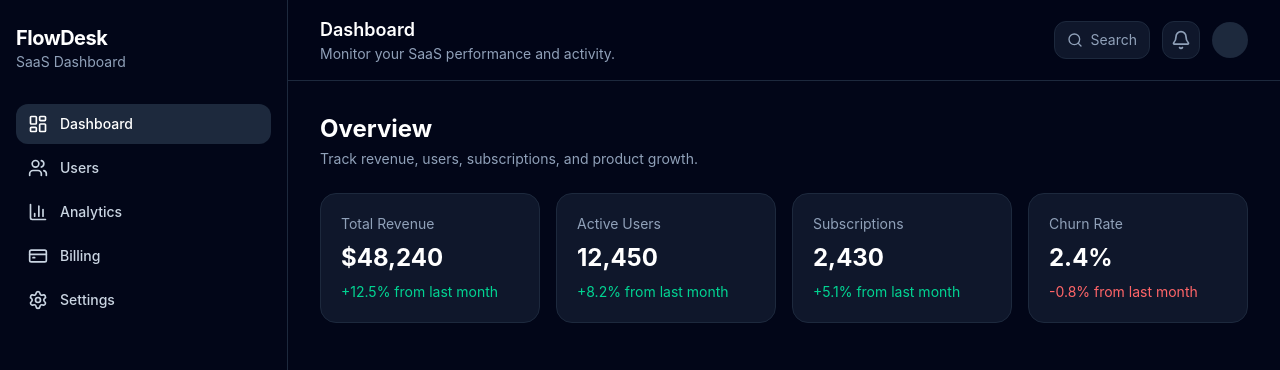
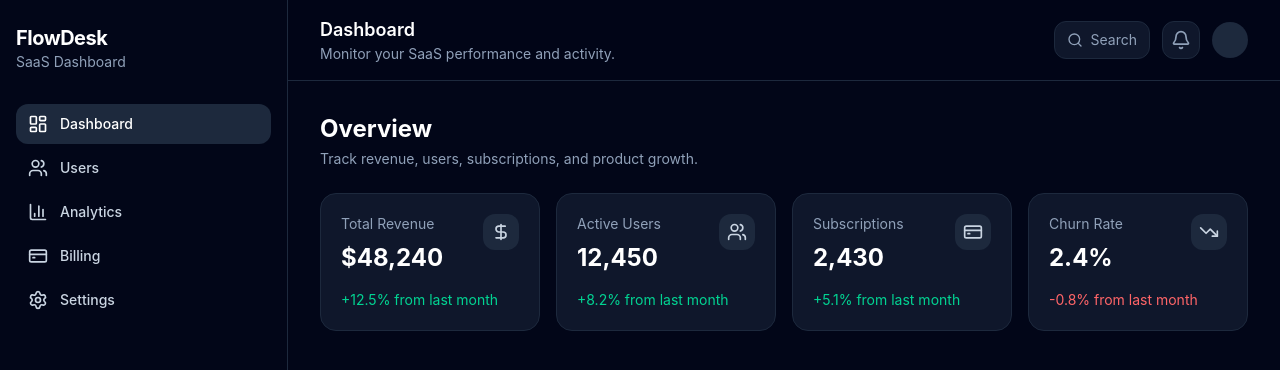
Before and after one commit to ReactRioters/flowdesk-saas-dashboard, a React (Vite) app: page / in a window 1280 px wide. Shown: the top 370 px of the page. Built offline with nearby package versions, Linux system fonts and the light colour scheme.

Commit message:
create reusable dashboard stat card component

```diff
--- /dev/null
+++ b/src/features/dashboard/components/stat-card.tsx
@@ -0,0 +1,37 @@
+import type { LucideIcon } from "lucide-react";
+
+type StatCardProps = {
+  title: string;
+  value: string;
+  change: string;
+  changeType: "positive" | "negative";
+  icon: LucideIcon;
+};
+
+export function StatCard({
+  title,
+  value,
+  change,
+  changeType,
+  icon: Icon,
+}: StatCardProps) {
+  const changeColor =
+    changeType === "positive" ? "text-emerald-400" : "text-red-400";
+
+  return (
+    <div className="rounded-2xl border border-slate-800 bg-slate-900 p-5">
+      <div className="flex items-start justify-between gap-4">
+        <div>
+          <p className="text-sm text-slate-400">{title}</p>
+          <h3 className="mt-2 text-2xl font-bold text-white">{value}</h3>
+        </div>
+
+        <div className="rounded-xl bg-slate-800 p-2 text-slate-300">
+          <Icon className="h-5 w-5" />
+        </div>
+      </div>
+
+      <p className={`mt-4 text-sm ${changeColor}`}>{change}</p>
+    </div>
+  );
+}
--- a/src/features/dashboard/pages/dashboard-page.tsx
+++ b/src/features/dashboard/pages/dashboard-page.tsx
@@ -1,39 +1,58 @@
+import { CreditCard, DollarSign, TrendingDown, Users } from "lucide-react";
+import { StatCard } from "../components/stat-card";
+
+const stats = [
+  {
+    title: "Total Revenue",
+    value: "$48,240",
+    change: "+12.5% from last month",
+    changeType: "positive",
+    icon: DollarSign,
+  },
+  {
+    title: "Active Users",
+    value: "12,450",
+    change: "+8.2% from last month",
+    changeType: "positive",
+    icon: Users,
+  },
+  {
+    title: "Subscriptions",
+    value: "2,430",
+    change: "+5.1% from last month",
+    changeType: "positive",
+    icon: CreditCard,
+  },
+  {
+    title: "Churn Rate",
+    value: "2.4%",
+    change: "-0.8% from last month",
+    changeType: "negative",
+    icon: TrendingDown,
+  },
+] as const;
+
 export function DashboardPage() {
   return (
     <section>
       <div className="mb-6">
-        <h1 className="text-2xl font-bold text-white">
-          Overview
-        </h1>
+        <h1 className="text-2xl font-bold text-white">Overview</h1>
         <p className="mt-1 text-sm text-slate-400">
           Track revenue, users, subscriptions, and product growth.
         </p>
       </div>
 
       <div className="grid gap-4 sm:grid-cols-2 xl:grid-cols-4">
-        <div className="rounded-2xl border border-slate-800 bg-slate-900 p-5">
-          <p className="text-sm text-slate-400">Total Revenue</p>
-          <h3 className="mt-2 text-2xl font-bold text-white">$48,240</h3>
-          <p className="mt-2 text-sm text-emerald-400">+12.5% from last month</p>
-        </div>
-
-        <div className="rounded-2xl border border-slate-800 bg-slate-900 p-5">
-          <p className="text-sm text-slate-400">Active Users</p>
-          <h3 className="mt-2 text-2xl font-bold text-white">12,450</h3>
-          <p className="mt-2 text-sm text-emerald-400">+8.2% from last month</p>
-        </div>
-
-        <div className="rounded-2xl border border-slate-800 bg-slate-900 p-5">
-          <p className="text-sm text-slate-400">Subscriptions</p>
-          <h3 className="mt-2 text-2xl font-bold text-white">2,430</h3>
-          <p className="mt-2 text-sm text-emerald-400">+5.1% from last month</p>
-        </div>
-
-        <div className="rounded-2xl border border-slate-800 bg-slate-900 p-5">
-          <p className="text-sm text-slate-400">Churn Rate</p>
-          <h3 className="mt-2 text-2xl font-bold text-white">2.4%</h3>
-          <p className="mt-2 text-sm text-red-400">-0.8% from last month</p>
-        </div>
+        {stats.map((stat) => (
+          <StatCard
+            key={stat.title}
+            title={stat.title}
+            value={stat.value}
+            change={stat.change}
+            changeType={stat.changeType}
+            icon={stat.icon}
+          />
+        ))}
       </div>
     </section>
   );
```
